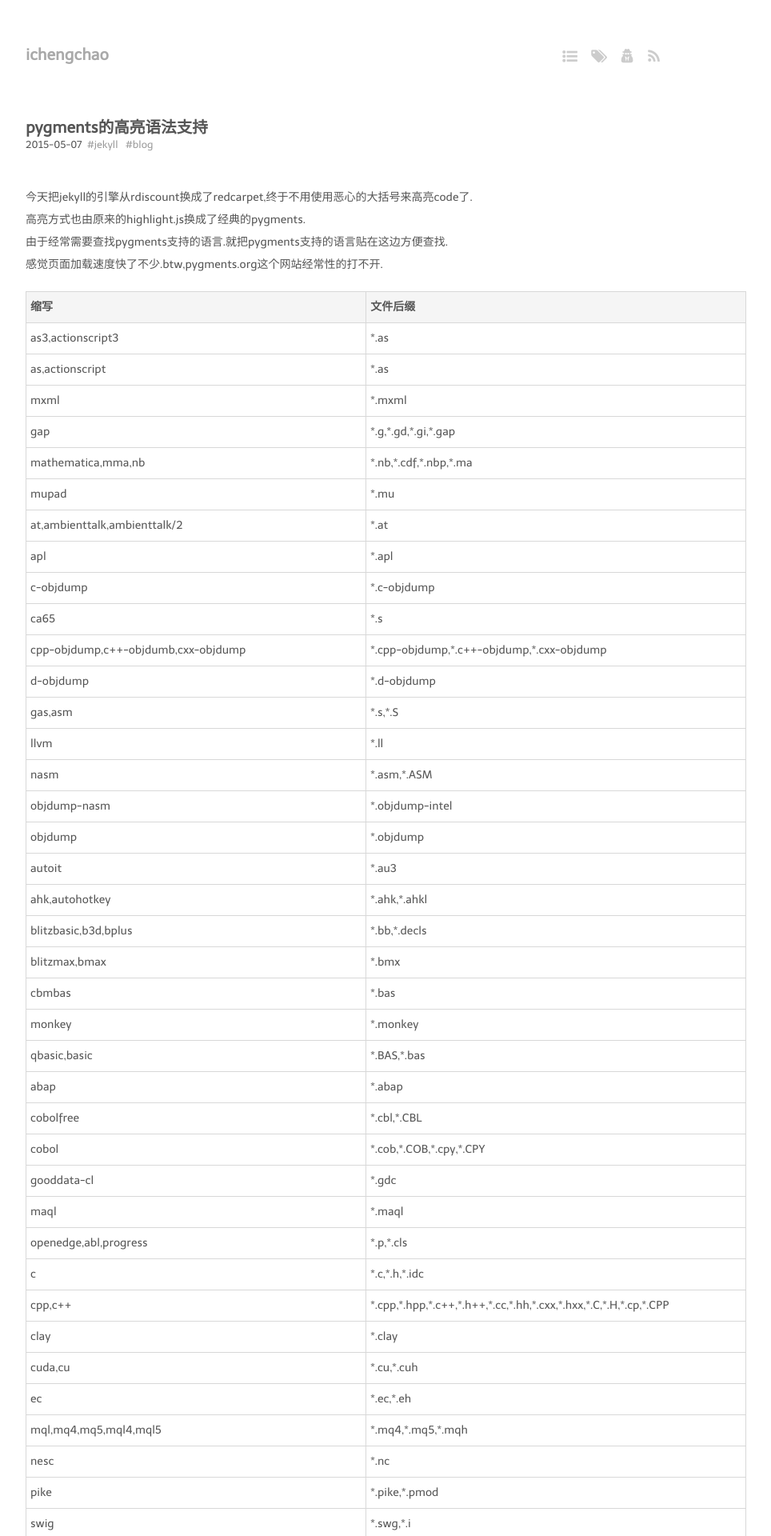
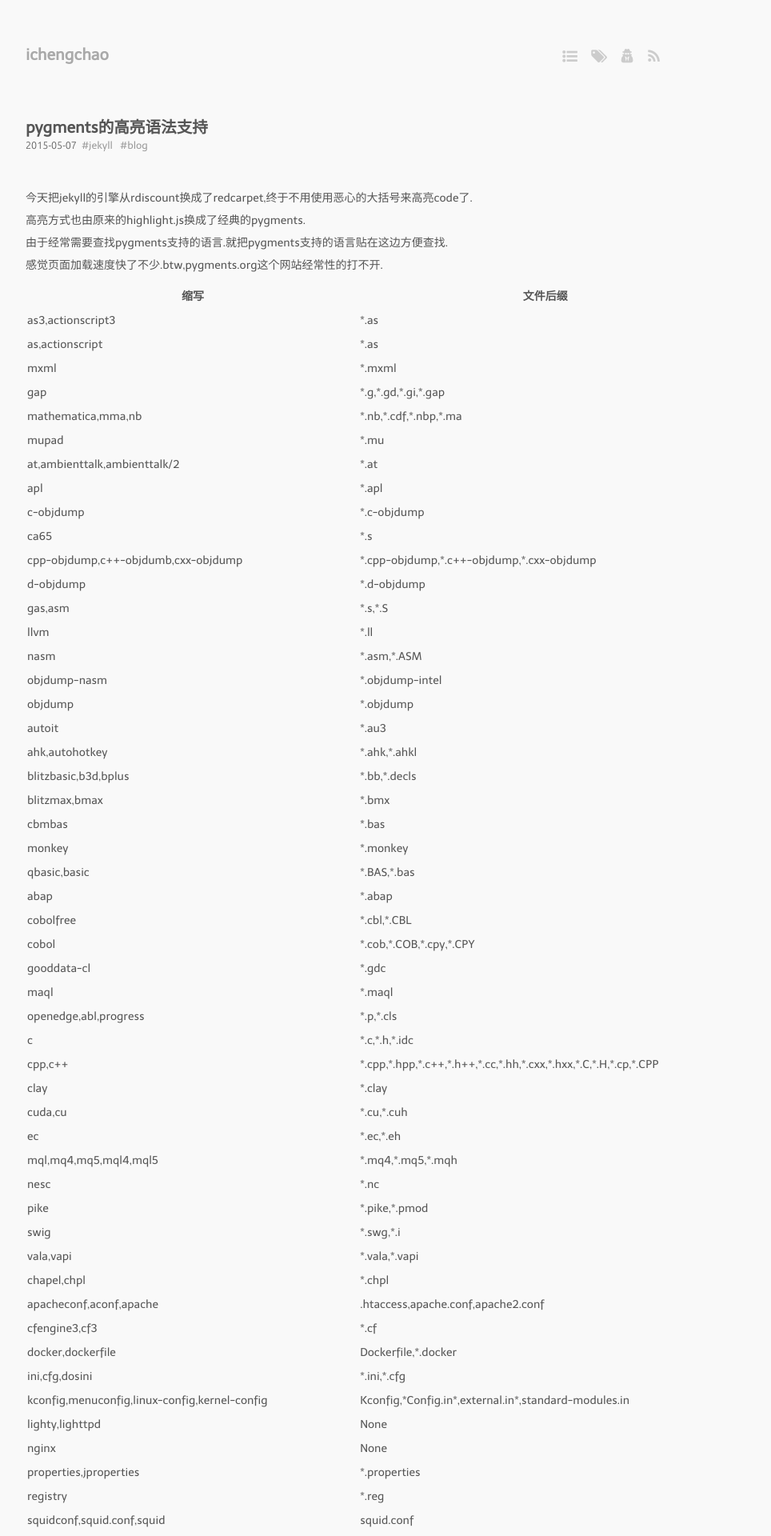
Before and after one commit to ichengchao/ichengchao.github.io, a Jekyll site: the page built from _posts/2015-05-07-pygments-language-support.markdown, in a window 1280 px wide. Shown: the top 1920 px of the page at 80% size, without its empty margins (208-1172 px from the left). Built offline with Jekyll 4.4.1, drawn with Linux system fonts in a browser that asks for light colours; Markdown is read by kramdown in place of the engine named in the settings.

Commit message:
new deployment

```diff
--- a/media/css/style.css
+++ b/media/css/style.css
@@ -10,19 +10,16 @@
  * |\.|._)._)
  * --------------------------------- */
 @import url(/media/fonts/telex-regular.css);
-/*
 @import url(http://fonts.googleapis.com/css?family=Ubuntu:300);
-*/
 * {
   margin: 0;
   padding: 0; }
 
 body {
   font-size: 14px;
-  font-family: "telexregular", "Hiragino Sans GB", "Microsoft YaHei", sans-serif;
+  font-family: telexregular, Hiragino Sans GB, Microsoft YaHei, sans-serif;
   color: #555;
-  /*background-color: #f9f9f9;*/
-  }
+  background-color: #f9f9f9; }
 
 ol, ul {
   list-style-position: inside; }
@@ -63,16 +60,13 @@
   background-color: #f8f8f8;
   padding: 2px 5px;
   border: 1px dashed #e0e0e0;
-  font-family: "Microsoft YaHei", sans-serif;
-  color: #D06700;
-  }
+  font-family: Ubuntu, monospace; }
 
 h1, h2 {
   font-size: 1.4em; }
 
 time {
-  /* font-family: "Ubuntu", monospace; */
-  }
+  font-family: Ubuntu, monospace; }
 
 header {
   width: 800px;
@@ -88,7 +82,7 @@
     position: relative;
     top: 1em; }
     header #header h1 {
-      font-family: "telexregular", "Hiragino Sans GB", "Microsoft YaHei", sans-serif; }
+      font-family: telexregular, Hiragino Sans GB, Microsoft YaHei, sans-serif; }
       header #header h1 a {
         color: #a9a9a9;
         display: block; }
@@ -99,7 +93,7 @@
     header nav span {
       margin: .5em; }
     header nav a, header nav #header h1 a, header #header h1 nav a, header nav article .title a, article .title header nav a, header nav article .meta .tags a, article .meta .tags header nav a, header nav article .divider a, article .divider header nav a {
-      font-family: "telexregular", "Hiragino Sans GB", "Microsoft YaHei", sans-serif;
+      font-family: telexregular, Hiragino Sans GB, Microsoft YaHei, sans-serif;
       color: #ccc; }
 
 #content {
@@ -112,7 +106,7 @@
 ul.listing {
   margin-top: 1em; }
   ul.listing li {
-    /*list-style-type: none;*/
+    list-style-type: none;
     padding: 0; }
     ul.listing li.listing-item a, ul.listing li.listing-item header #header h1 a, header #header h1 ul.listing li.listing-item a {
       padding: .2em 0 .2em 2em; }
@@ -121,11 +115,10 @@
     ul.listing li.listing-item:hover {
       background-color: #f9f9f9; }
     ul.listing li.listing-seperator {
-      font-family: "telexregular", "Hiragino Sans GB", "Microsoft YaHei", sans-serif; }
+      font-family: telexregular, Hiragino Sans GB, Microsoft YaHei, sans-serif; }
       ul.listing li.listing-seperator:before {
-        content: "✿ ";
-        /*color: #ccc;*/
-		}
+        content: "⭠ ";
+        color: #ccc; }
 
 article {
   margin: 2em 0; }
@@ -135,7 +128,7 @@
     padding-top: 20px;
   };
   article .title {
-    font-family: "telexregular", "Hiragino Sans GB", "Microsoft YaHei", sans-serif; }
+    font-family: telexregular, Hiragino Sans GB, Microsoft YaHei, sans-serif; }
     article .title header #header h1 a, header #header h1 article .title a, article .title a, article .title .meta .tags a, article .meta .tags .title a {
       color: #777; }
   article .meta {
@@ -158,7 +151,7 @@
       margin: 0 2em;
       color: #e9e9e9; }
     article .divider header #header h1 a, header #header h1 article .divider a, article .divider .meta .tags a, article .meta .tags .divider a, article .divider a {
-      font-family: "telexregular", "Hiragino Sans GB", "Microsoft YaHei", sans-serif;
+      font-family: telexregular, Hiragino Sans GB, Microsoft YaHei, sans-serif;
       margin: 0 2em; }
       article .divider header #header h1 a i, header #header h1 article .divider a i, article .divider .meta .tags a i, article .meta .tags .divider a i, article .divider a i {
         color: #999999;
@@ -190,7 +183,7 @@
   margin: 0 auto;
   display: block;
   color: #909090;
-  font-family: "telexregular", "Hiragino Sans GB", "Microsoft YaHei", sans-serif;
+  font-family: telexregular, Hiragino Sans GB, Microsoft YaHei, sans-serif;
   font-size: .9em;
   text-align: center;
   margin: 1em auto; }
@@ -216,23 +209,4 @@
   .like-wrapper .like-button.liked:hover {
     color: #999; }
 
-
-table.charlesTable {
-   border: 1px solid #d8d8d8;
-   border-collapse: collapse;
-   margin-top: 10px;
-   width: 100%;
-}
-table.charlesTable th {
-   background-color: #f5f5f5;
-   border: 1px solid #d8d8d8;
-   padding: 5px 5px 5px 5px;
-   text-align: left;
-   vertical-align: baseline;
-}
-table.charlesTable td {
-   background-color: #fff;
-   border: 1px solid #d8d8d8;
-   padding: 5px 5px 5px 5px;
-   vertical-align: text-top;
-}
+/*# sourceMappingURL=style.css.map */
```
Also changed, not shown: _posts/2015-11-12-test.markdown (added, +10 -0 lines).
